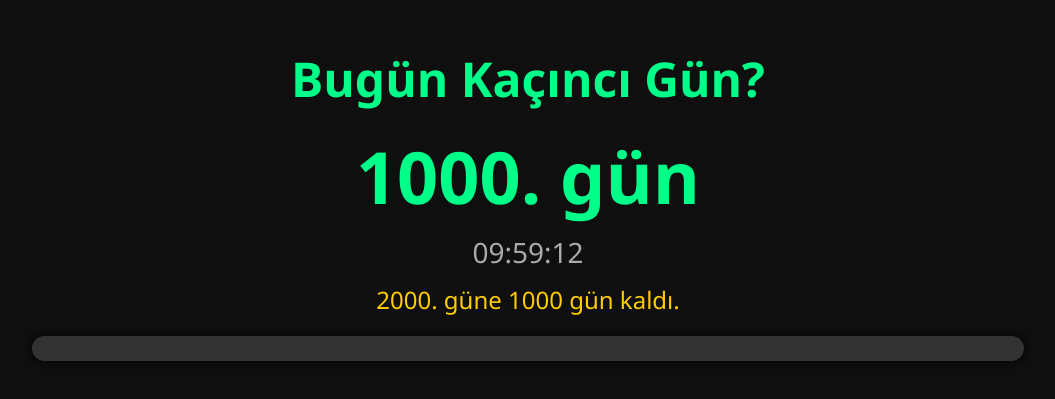
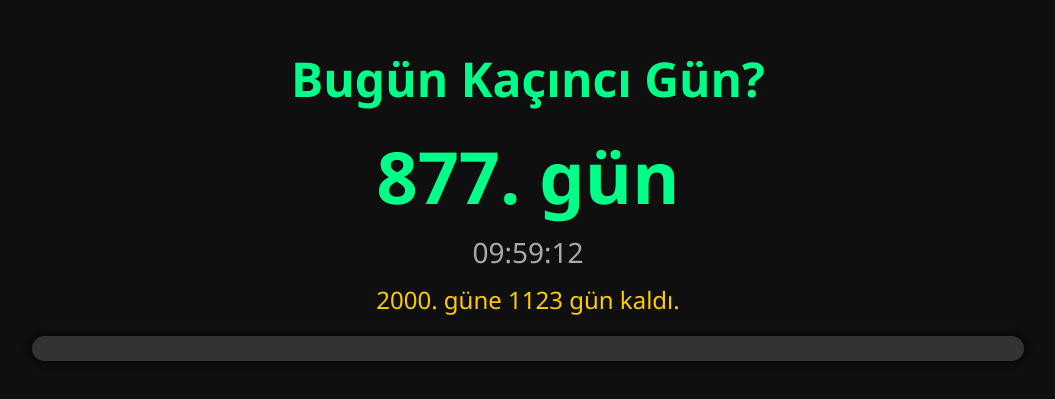
Before and after one commit to emreerdeem/gun-sayaci, a plain HTML site: page index.html in a window 1280 px wide. Shown: the part 233-632 px from the top of the page, without its empty margins (112-1167 px from the left). Drawn offline with Linux system fonts and the light colour scheme.

Commit message:
Update index.html

```diff
--- a/index.html
+++ b/index.html
@@ -76,7 +76,7 @@
   </div>
 
   <script>
-    const startDate = new Date('2025-07-15');
+    const startDate = new Date('2025-11-15');
     const totalTargetDays = 1000; // 1000 → 2000. güne kadar
 
     function updateCounter() {
```
